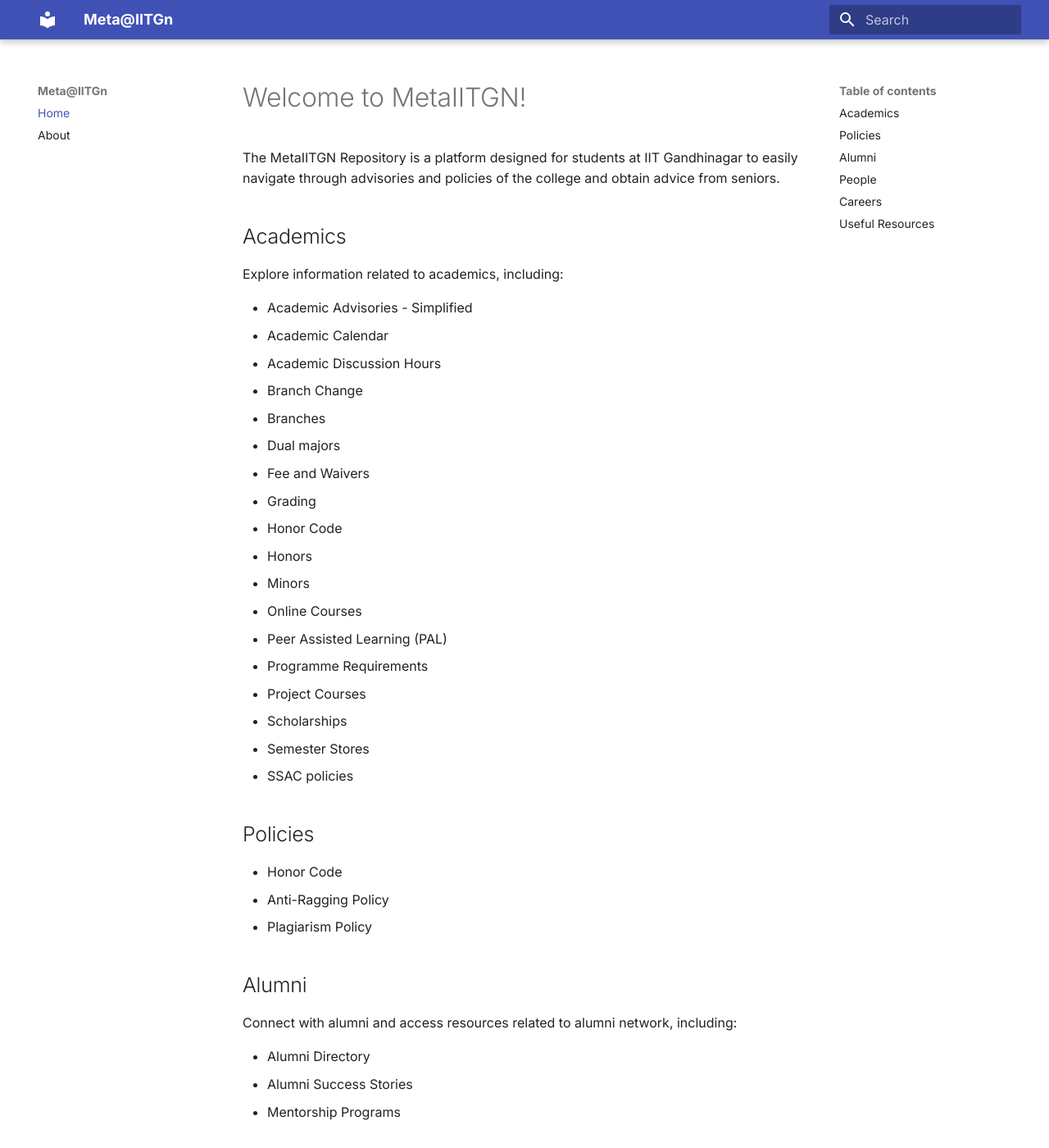
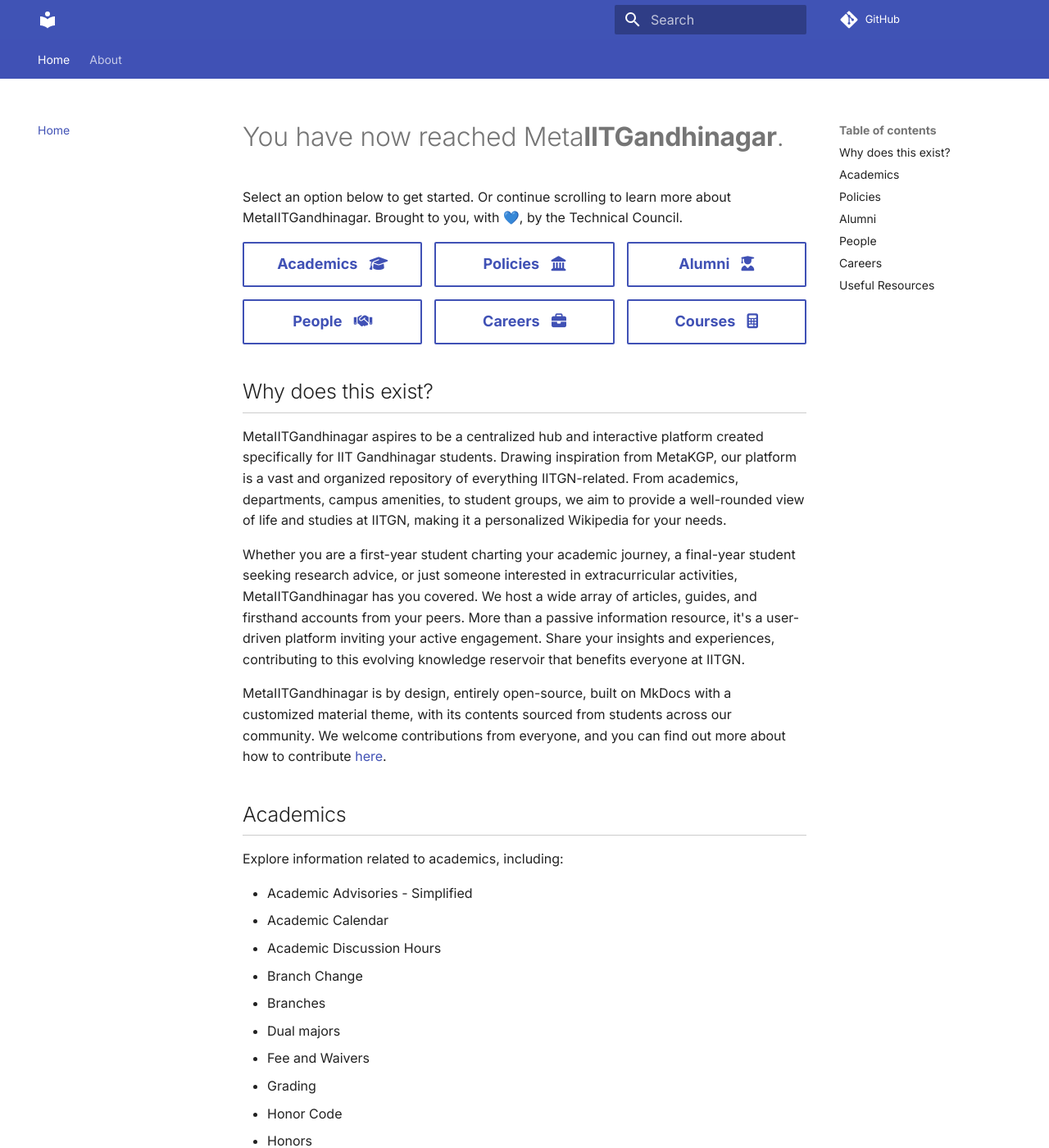
Before and after one commit to OpenSource-IITGn/metaiitgn, an MkDocs documentation site: the page built from docs/index.md, in a window 1280 px wide and 1400 px high. Shown: the whole window at 82% size. Built offline with MkDocs 1.6.1 and Material for MkDocs 9.7.7, drawn with Linux system fonts in a browser that asks for light colours; nearby versions of some CDN libraries; comment, search, counter and statistics services are not loaded.

Commit message:
index: Button array added.

```diff
--- a/docs/index.md
+++ b/docs/index.md
@@ -1,6 +1,58 @@
-# Welcome to MetaIITGN!
+# You have now reached Meta**IITGandhinagar**.
 
-The MetaIITGN Repository is a platform designed for students at IIT Gandhinagar to easily navigate through advisories and policies of the college and obtain advice from seniors.
+Select an option below to get started. Or continue scrolling to learn more about MetaIITGandhinagar. Brought to you, with 💙, by the Technical Council.
+
+<div class="grid-container">
+  <a href="#" class="md-button">Academics <i class="fas fa-graduation-cap"></i></a>
+  <a href="#" class="md-button">Policies <i class="fas fa-landmark"></i></a>
+  <a href="#" class="md-button">Alumni <i class="fas fa-user-graduate"></i></a>
+  <a href="#" class="md-button">People <i class="fas fa-handshake"></i></a>
+  <a href="#" class="md-button">Careers <i class="fas fa-briefcase"></i></a>
+  <a href="#" class="md-button">Courses <i class="fas fa-calculator"></i></a>
+</div>
+
+<style>
+.grid-container {
+  display: grid;
+  grid-template-columns: repeat(3, 1fr);
+  grid-gap: 15px;
+  font-family: Inter;
+}
+
+.md-button {
+  display: flex;
+  align-items: center;
+  justify-content: center;
+  padding: 50px;
+  text-align: center;
+  text-decoration: none;
+  border-radius: 15px;
+  font-size: 18px;
+  font-weight: 100;
+  font-family: Inter;
+}
+
+.md-button i {
+  margin-left: 10px;
+}
+</style>
+
+
+## Why does this exist?
+
+MetaIITGandhinagar aspires to be a centralized hub and interactive platform created specifically for IIT Gandhinagar students. Drawing inspiration from MetaKGP, our platform is a vast and organized repository of everything IITGN-related. From academics, departments, campus amenities, to student groups, we aim to provide a well-rounded view of life and studies at IITGN, making it a personalized Wikipedia for your needs.
+
+Whether you are a first-year student charting your academic journey, a final-year student seeking research advice, or just someone interested in extracurricular activities, MetaIITGandhinagar has you covered. We host a wide array of articles, guides, and firsthand accounts from your peers. More than a passive information resource, it's a user-driven platform inviting your active engagement. Share your insights and experiences, contributing to this evolving knowledge reservoir that benefits everyone at IITGN.
+
+MetaIITGandhinagar is by design, entirely open-source, built on MkDocs with a customized material theme, with its contents sourced from students across our community. We welcome contributions from everyone, and you can find out more about how to contribute [here](https://www.github.com).
+
+
+
+
+
+
+
+
 
 ## Academics
 
--- /dev/null
+++ b/docs/theme/custom.css
@@ -0,0 +1,61 @@
+
+h1.md-title {
+    color: #4baea0;
+  }
+
+h3, h4, h5, h6 {
+    font-weight: bold;
+    margin-top: 1.2em;
+    margin-bottom: 0.6em;
+  }
+
+  /* Add a line under the headings */
+h2, h3, h4, h5, h6 {
+    border-bottom: 1px solid #ccc;
+    padding-bottom: 0.3em;
+  }
+
+  /* Style the link color within the headings */
+  h1 a, h2 a, h3 a, h4 a, h5 a, h6 a {
+    color: #0645ad;
+    text-decoration: none;
+  }
+
+  /* Style the link hover color within the headings */
+  h1 a:hover, h2 a:hover, h3 a:hover, h4 a:hover, h5 a:hover, h6 a:hover {
+    color: #002bb8;
+    text-decoration: underline;
+  }
+
+  .md-nav__button {
+  background-color: #eaecf0;
+  border-color: #c8ccd0;
+  color: #000;
+}
+
+/* Change the ribbon hover color */
+.md-nav__button:hover {
+  background-color: #c8ccd0;
+  border-color: #a4a8ac;
+  color: #000;
+}
+
+.md-header {
+    background-color: hsl(230, 48%, 48%);
+    border-bottom-color: #1178df;
+    box-shadow: none;
+  }
+
+  .md-tabs__tab {
+    background-color: hsl(326, 82%, 36%);
+    color: hsl(329, 87%, 54%);
+}
+
+.md-tabs__tab--active {
+    background-color:  hsl(326, 82%, 36%);
+    color:  hsl(326, 82%, 36%);
+  }
+
+  h1{
+    color: #4baea0;
+  }
--- a/mkdocs.yml
+++ b/mkdocs.yml
@@ -1,10 +1,29 @@
-site_name: Meta@IITGn
+site_name: " "
 site_url: https://example.com/
+repo_url: https://github.com/OpenSource-IITGn/metaiitgn
 theme:
     name: material
-    colorscheme: github
+    extra:
+        repository: https://github.com/your/repository
+        logo: /docs/custom-logo.png
+    features:
+        - navigation.instant
+        - navigation.tracking
+        - navigation.tabs
+        - navigation.sections
+        - navigation.expand
+        - navigation.path
     font:
         text: Inter
 nav:
     - Home: index.md
     - About: about.md
+extra_css:
+  - https://fonts.googleapis.com/css2?family=Zilla+Slab&display=swap
+  - theme/custom.css
+
+extra_javascript:
+  - https://kit.fontawesome.com/5772cf3e3c.js
+
+markdown_extensions:
+  - attr_list
```
Also changed, not shown: docs/custom-logo.png (added), site/404.html, site/about/index.html, site/custom-logo.png (added), site/index.html, site/search/search_index.json, site/sitemap.xml, site/theme/custom.css (added), 1 other file.
